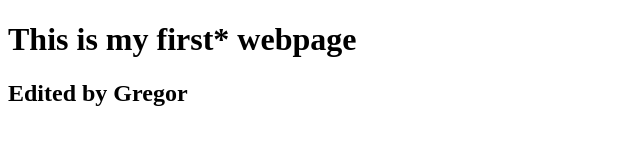
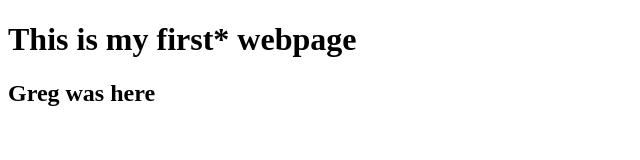
Before and after one commit to CraigC29/MyProject, a plain HTML site: page index.html in a window 1280 px wide. Shown: the full height of the page, 0-640 px from the left. Drawn offline with Linux system fonts and the light colour scheme.

Commit message:
Greg was here

```diff
--- a/index.html
+++ b/index.html
@@ -6,6 +6,6 @@
 </head>
 <body>
 <h1>This is my first* webpage</h1>
-<h2>Edited by Gregor</h2>
+<h2>Greg was here</h2>
 </body>
 </html>
```
